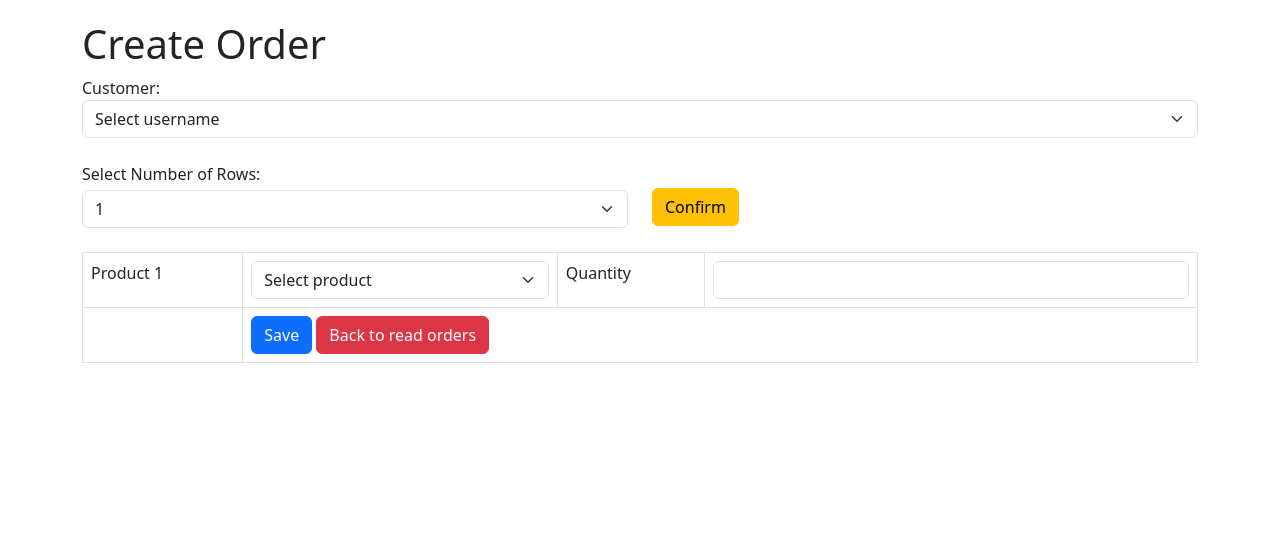
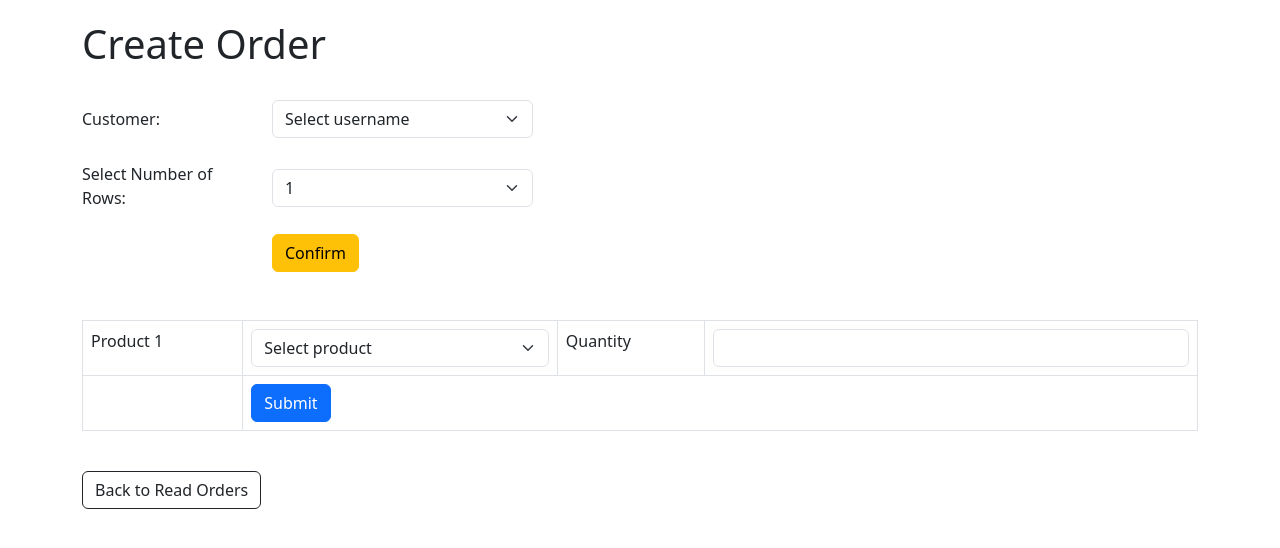
Before and after one commit to QPing00/web, a PHP site: page /order_create.php in a window 1280 px wide. Shown: the part 56-604 px from the top of the page. Run offline with PHP 8.4, Linux system fonts and the light colour scheme; the visitor is signed in with stand-in values (Sample User, id 1); data that the repository does not hold is empty.

Commit message:
adjust field size

```diff
--- a/Project/order_create.php
+++ b/Project/order_create.php
@@ -32,7 +32,7 @@ include 'session.php';
         $row_num = isset($_POST['row_num']) ? $_POST['row_num'] : 1;
 
 
-        if (isset($_POST['save'])) {
+        if (isset($_POST['submit'])) {
 
             try {
                 $summary_query = "INSERT INTO order_summary SET username=:username, order_date_time=:order_date_time";
@@ -52,8 +52,8 @@ include 'session.php';
 
                 $product_ID_post = $_POST["product_ID"];
                 $quantity_post = $_POST["quantity"];
-                var_dump($_POST["product_ID"]);
-                var_dump($_POST["quantity"]);
+                // var_dump($_POST["product_ID"]);
+                // var_dump($_POST["quantity"]);
 
                 // Product ID Validation Loop
                 // used to validate the selected product IDs and corresponding quantities that the user has submitted in the form
@@ -153,13 +153,16 @@ include 'session.php';
         }
         ?>
 
+        <br>
         <form action="<?php echo htmlspecialchars($_SERVER["PHP_SELF"]); ?>" method="post">
             <table class='table table-hover table-responsive table-bordered'>
 
                 <?php $username_set = isset($_POST["username"]) ? $_POST["username"] : ''; ?>
                 <div class="row align-items-center">
-                    <p class="mb-0">Customer:</p>
-                    <div class="col-md">
+                    <div class="col-md-2">
+                        <p class="mb-0">Customer:</p>
+                    </div>
+                    <div class="col-md-3">
                         <select class="form-select" name="username">
                             <option value="">Select username</option>
                             <?php
@@ -182,8 +185,10 @@ include 'session.php';
                 <br>
 
                 <div class="row align-items-center">
-                    <p class="mb-0">Select Number of Rows:</p>
-                    <div class="col-md">
+                    <div class="col-md-2">
+                        <p class="mb-0">Select Number of Rows:</p>
+                    </div>
+                    <div class="col-md-3">
                         <select class="form-select mt-1" name="row_num">
                             <?php
                             for ($r = 1; $r <= 10; $r++) {
@@ -193,12 +198,18 @@ include 'session.php';
                             ?>
                         </select>
                     </div>
-                    <div class="col-md">
-                        <input type="submit" value="Confirm" name="row_confirm" class="btn btn-warning btn-block" />
+                </div>
+
+                <div class="row align-items-center">
+                    <div class="col-md-2">
+                    </div>
+                    <div class="col-md-3">
+                        <br>
+                        <input type="submit" value="Confirm" name="row_confirm" class="btn btn-warning" />
                     </div>
                 </div>
 
-                <br>
+                <br><br>
 
                 <?php
 
@@ -214,7 +225,8 @@ include 'session.php';
                             <?php echo $i + 1 ?>
                         </td>
                         <td>
-                            <?php print_r($product_ID_post); ?>
+                            <?php // print_r($product_ID_post);
+                            ?>
                             <select class="form-select" name="product_ID[]">
                                 <option value="">Select product</option>
                                 <?php
@@ -246,7 +258,6 @@ include 'session.php';
 
                         <td>Quantity</td>
                         <td>
-                            <?php print_r($quantity_post); ?>
                             <input type='number' name='quantity[]' class='form-control' value="<?php echo isset($quantity_post) ? $quantity_post : ''; ?>" />
                             <div class='text-danger'>
                                 <?php if (!empty($quantityEr[$i])) {
@@ -260,11 +271,13 @@ include 'session.php';
                 <tr>
                     <td></td>
                     <td colspan=3>
-                        <input type='submit' value='Save' name='save' class='btn btn-primary' />
-                        <a href='order_read.php' class='btn btn-danger'>Back to read orders</a>
+                        <input type='submit' value='Submit' name='submit' class='btn btn-primary' />
                     </td>
                 </tr>
             </table>
+
+            <br>
+            <a href='order_read.php' class='btn btn-outline-dark'>Back to Read Orders</a>
 
         </form>
 
```
